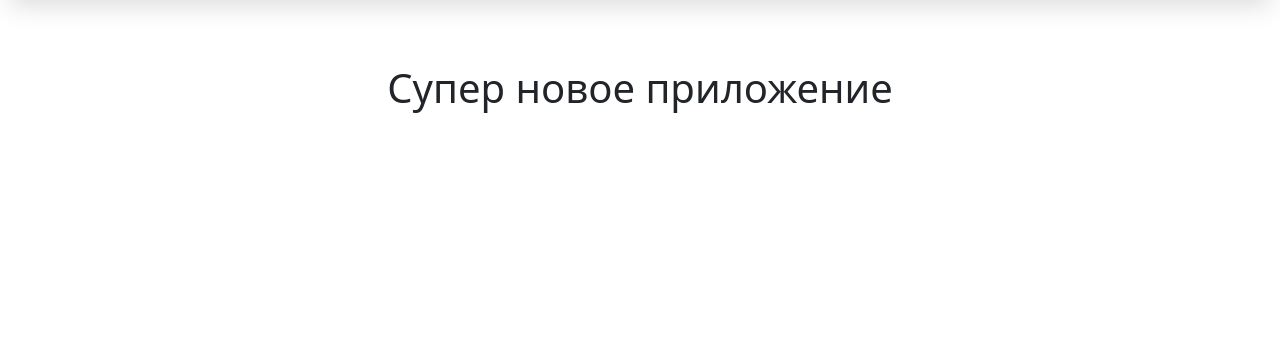
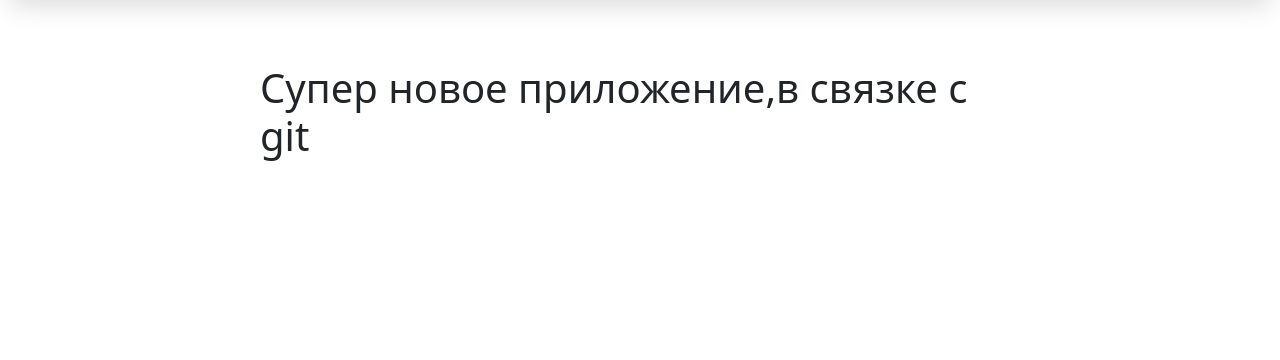
Before and after one commit to Ezzhov/ezhovelectric, a Flask app: page / in a window 1280 px wide. Shown: the part 144-504 px from the top of the page. Run offline with Flask 3, Linux system fonts and the light colour scheme.

Commit message:
Update index.html

```diff
--- a/templates/index.html
+++ b/templates/index.html
@@ -5,6 +5,6 @@
 {% endblock %}
 
 {%block content%}
-<h1>Супер новое приложение</h1>
+<h1>Супер новое приложение,в связке с git</h1>
 
 {%endblock%}
```
